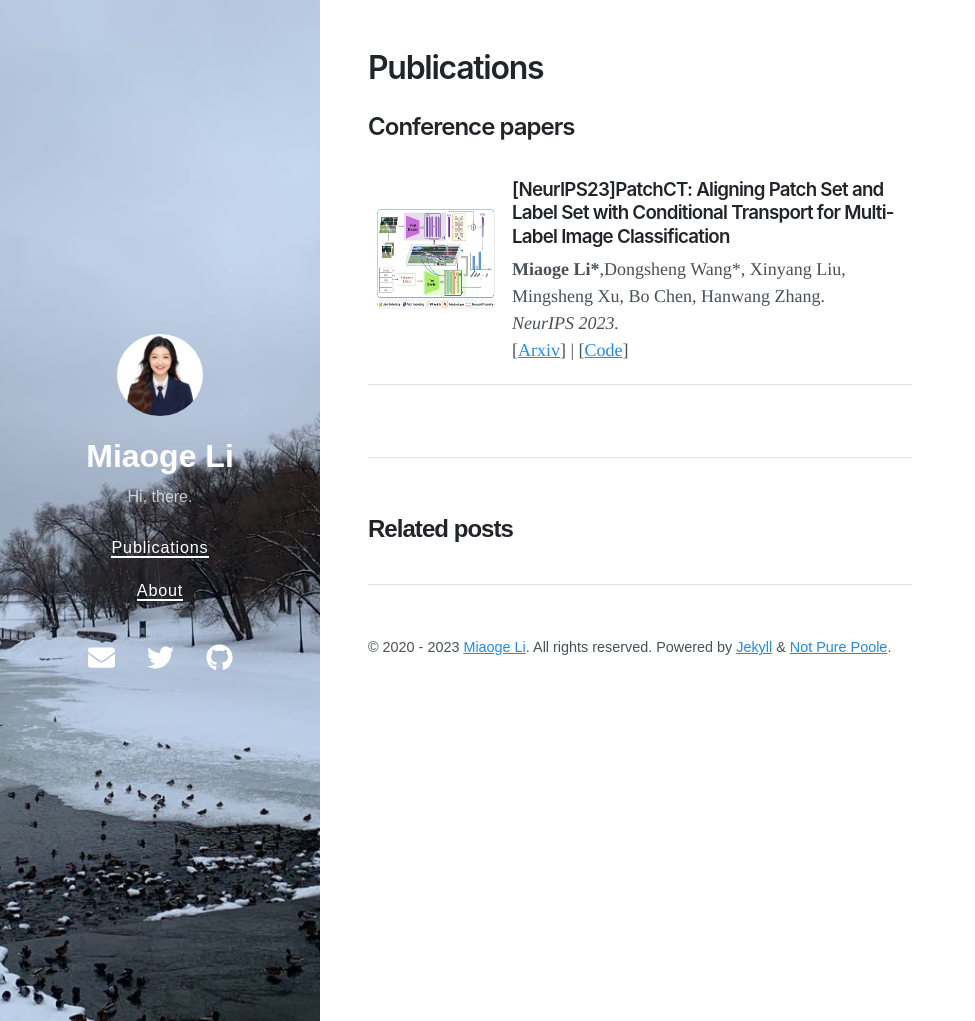
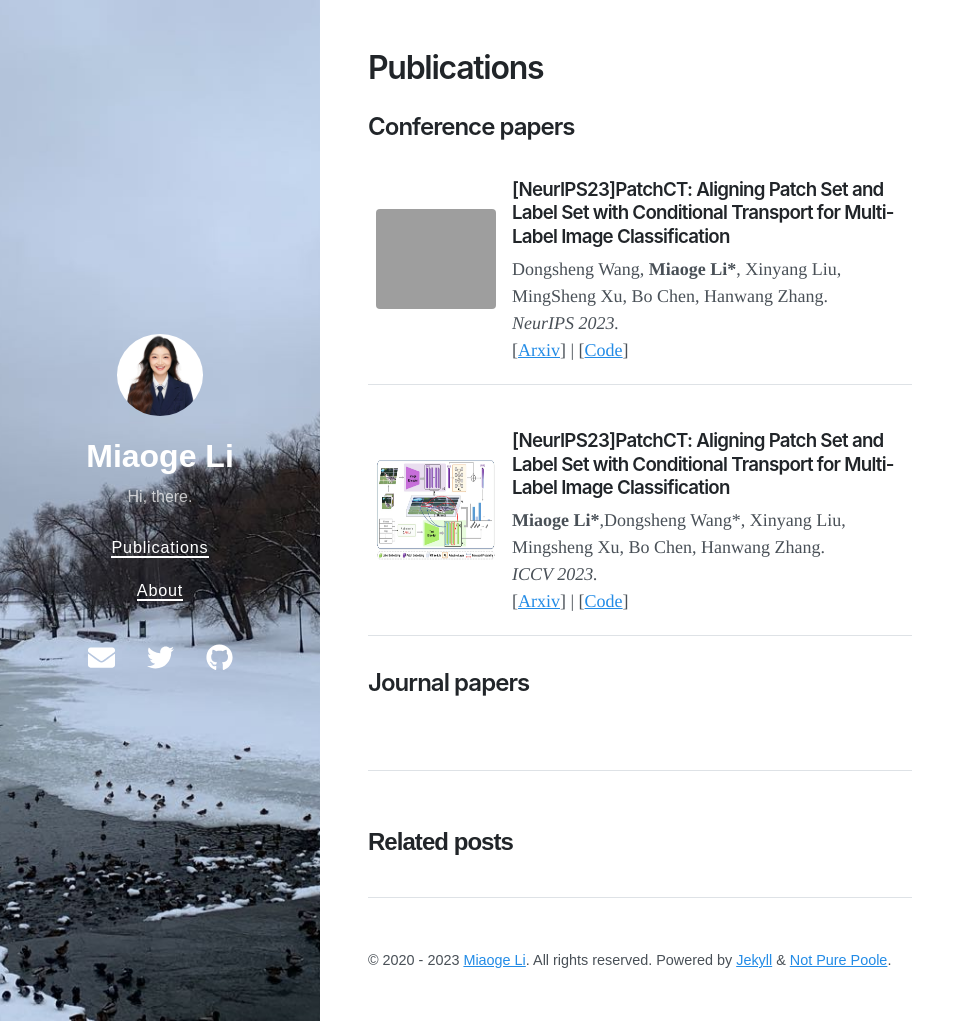
Before and after one commit to keepgoingjkg/keepgoingjkg.github.io, a Jekyll site: the page built from index.html, in a window 1280 px wide and 1021 px high. Shown: the whole window, without its empty margins (0-975 px from the left). Built offline with Jekyll 4.4.1, drawn with Linux system fonts in a browser that asks for light colours; nearby versions of some CDN libraries; the list of posts is cut into pages by our own code.

Commit message:
Update index.html

```diff
--- a/index.html
+++ b/index.html
@@ -6,9 +6,27 @@ title: "Publications"
 <h2>Conference papers</h2>
 
 <!-- <img src="https://wds2014.github.io/images/patchct.png" alt="NeurIPS Paper">
-<p><strong>[NeurIPS23] PatchCT: Aligning Patch Set and Label Set with Conditional Transport for Multi-Label Image Classification</strong><br>
+<p><strong>[NeurIPS23] Tuning Multi-mode Token-level Prompt Alignment across Modalities</strong><br>
 Dongsheng Wang*, Miaoge Li*, Xinyang Liu, Mingsheng Xu, Bo Chen, Hanwang Zhang<br>
 <a href="https://arxiv.org/pdf/2307.09066v1.pdf">Arxiv</a> | <a href="https://github.com/keepgoingjkj/PatchCT">Code</a></p> -->
+
+<table class="paper-container"><tbody>
+  <tr>
+    <td class="paper-item-img">
+      <img src="https://keepgoingjkg.github.io/ALIGN.JPG" alt="Conference Paper" width="200" height="100">
+    </td>
+    <td width="75%" valign="middle">
+      <p style="line-height: 1.8em;">
+        <h3>[NeurIPS23]PatchCT: Aligning Patch Set and Label Set with Conditional Transport for Multi-Label Image Classification</h3>
+         Dongsheng Wang, <strong>Miaoge Li*</strong>, Xinyang Liu, MingSheng Xu, Bo Chen, Hanwang Zhang.
+        <br>
+        <em>NeurIPS 2023.</em>
+        <br>
+        [<a href="https://arxiv.org/abs/2309.13847.pdf" target="_blank">Arxiv</a>] | [<a href="https://github.com/wds2014/ALIGN" target="_blank">Code</a>]
+      </p>
+    </td>
+  </tr>
+</tbody></table>
 
 <table class="paper-container"><tbody>
   <tr>
@@ -20,10 +38,12 @@ Dongsheng Wang*, Miaoge Li*, Xinyang Liu, Mingsheng Xu, Bo Chen, Hanwang Zhang<b
         <h3>[NeurIPS23]PatchCT: Aligning Patch Set and Label Set with Conditional Transport for Multi-Label Image Classification</h3>
         <strong>Miaoge Li*</strong>,Dongsheng Wang*,  Xinyang Liu, Mingsheng Xu, Bo Chen, Hanwang Zhang.
         <br>
-        <em>NeurIPS 2023.</em>
+        <em>ICCV 2023.</em>
         <br>
         [<a href="https://arxiv.org/pdf/2307.09066v1.pdf" target="_blank">Arxiv</a>] | [<a href="https://github.com/keepgoingjkj/PatchCT" target="_blank">Code</a>]
       </p>
     </td>
   </tr>
 </tbody></table>
+
+<h2>Journal papers</h2>
```
